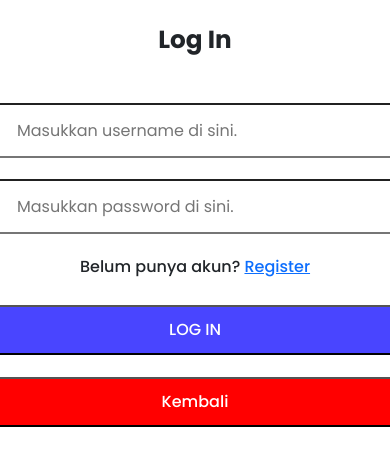
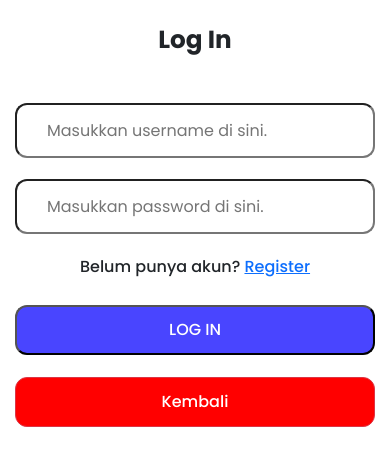
Before and after one commit to PBP-A07/pedulilindungi2.0, a Django app: page /auth/login/ in a window 390 px wide; the page is wider, and only the part inside the window is pictured. Shown: the top 466 px of that part. Run offline with Django 3.2, Linux system fonts and the light colour scheme.

Commit message:
Implement bootstrap class for danger button and use mediaquery for responsiveness

```diff
--- a/account/templates/login.html
+++ b/account/templates/login.html
@@ -20,7 +20,7 @@
   <body>
     <div id="anchor">
       <h2>Log In</h2>
-      <div class="form-container" style="width: 420px">
+      <div class="form-container">
         <form action="" method="POST">
           {% csrf_token %}
           <div class="input-box" name="username" style="margin-top: 40px">
@@ -53,12 +53,13 @@
               type="submit"
               value="LOG IN"
             />
-            <input
+            <a
               id="kembali"
-              class="auth-button"
-              type="submit"
-              value="Kembali"
-            />
+              class="btn btn-danger auth-button"
+              href="/#/"
+              role="button"
+              >Kembali</a
+            >
           </div>
         </form>
       </div>
--- a/static/css/account/login.css
+++ b/static/css/account/login.css
@@ -1,5 +1,9 @@
 /* Font size: 300, 400 & 500 & 700 */
 @import url("https://fonts.googleapis.com/css2?family=Poppins:wght@300;400;500;700&display=swap");
+
+.form-container {
+  width: 420px;
+}
 
 .input-box {
   background-color: white;
@@ -47,6 +51,10 @@ input[type="password"] {
   margin-top: 22px;
   margin-bottom: 30px;
   background: #ff0000;
+  text-align: center;
+  display: flex;
+  justify-content: center;
+  align-items: center;
 }
 
 #submit {
@@ -93,3 +101,15 @@ p {
   font-family: "Poppins", sans-serif;
   margin-bottom: 12px;
 }
+
+@media only screen and (max-width: 1200px) {
+  .form-container {
+    width: 420px;
+  }
+}
+
+@media only screen and (max-width: 768px) {
+  .form-container {
+    width: 360px;
+  }
+}
```
Also changed, not shown: account/templates/signup.html (+7 -6 lines), static/css/account/signup.css (+20 -0 lines).
